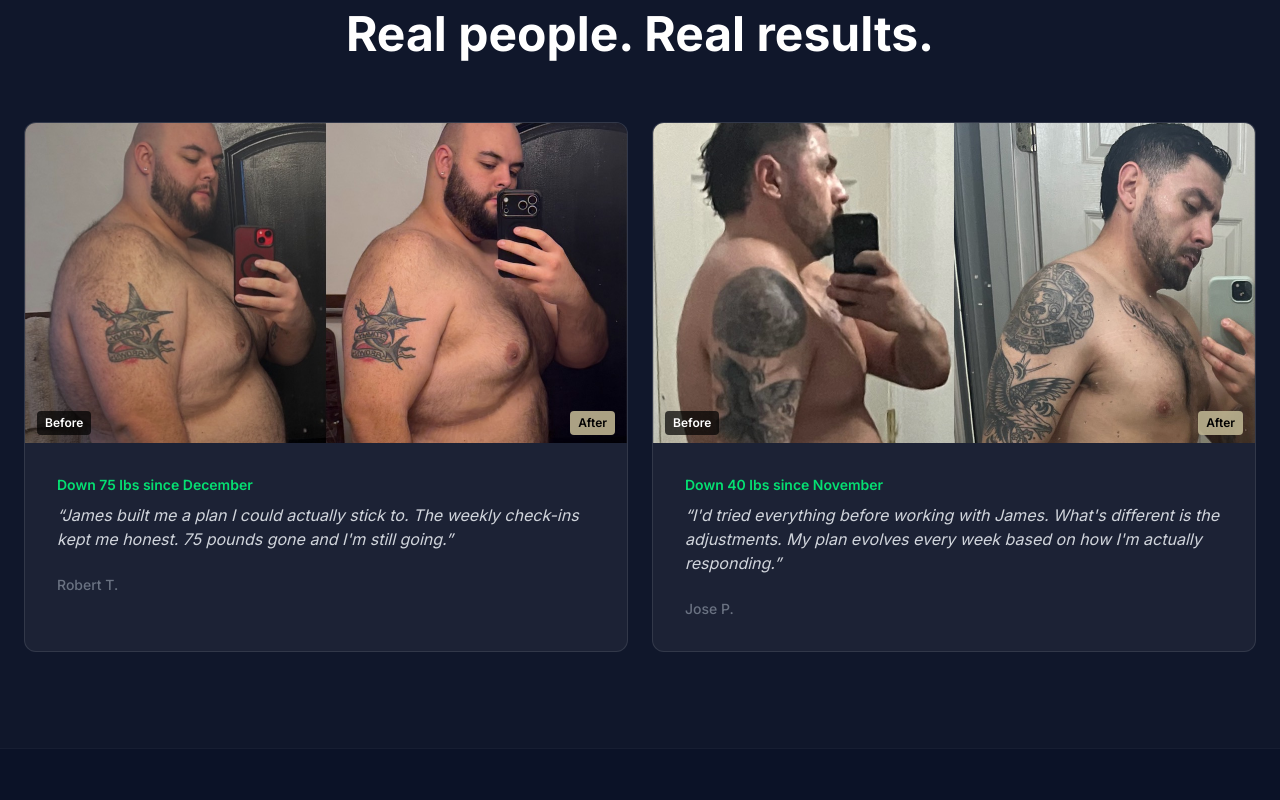
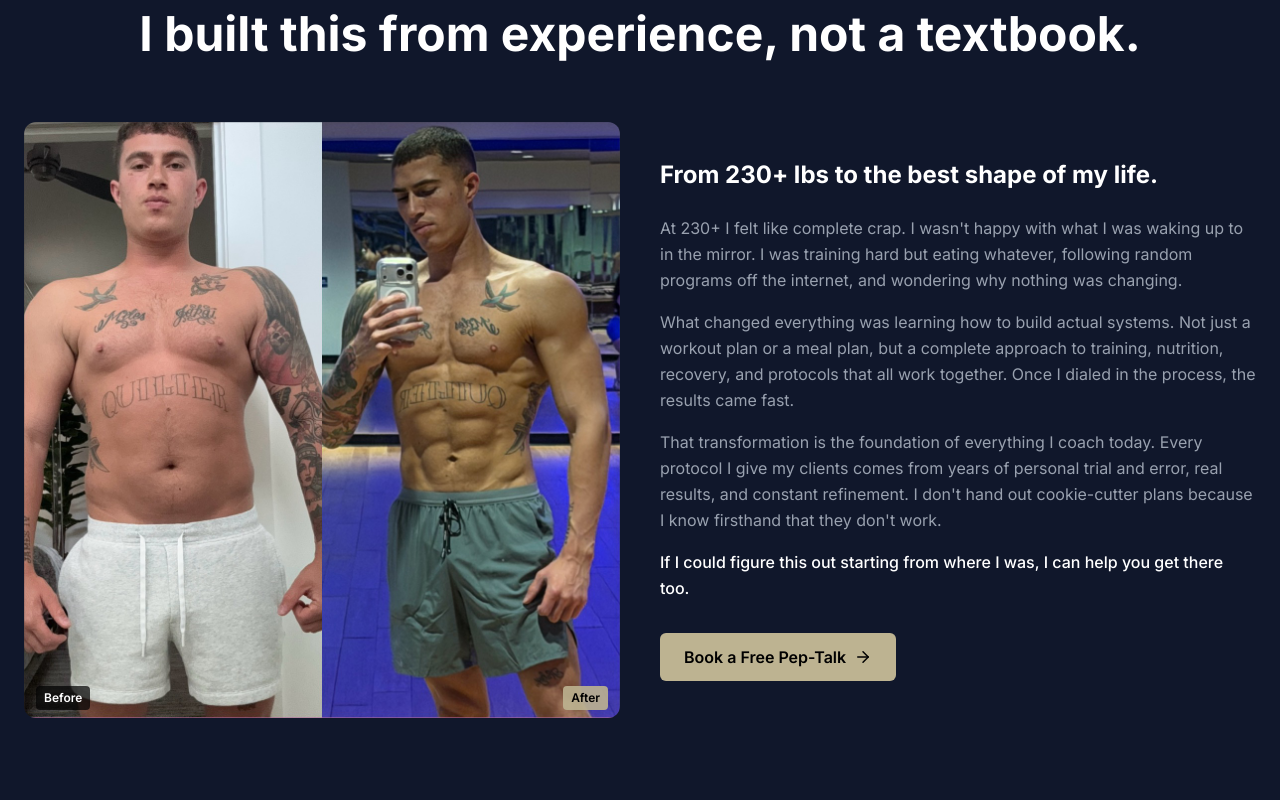
Before and after one commit to protocolsbyjames/protocols-by-james-website, a Next.js app: page / in a window 1280 px wide. Shown: the part 2780-3580 px from the top of the page. Built offline with nearby package versions, Linux system fonts and the light colour scheme.

Commit message:
Move solo photo to coaching page, update transformation story

```diff
--- a/src/app/coaching/page.tsx
+++ b/src/app/coaching/page.tsx
@@ -10,6 +10,7 @@ import {
   Users,
 } from "lucide-react";
 import Link from "next/link";
+import Image from "next/image";
 
 const steps = [
   {
@@ -196,6 +197,59 @@ export default function CoachingPage() {
             full 1:1 coaching — every plan is built around you and your
             goals. No cookie-cutter.
           </p>
+        </div>
+      </section>
+
+      {/* Meet Your Coach */}
+      <section className="py-20 px-6 bg-[#0d1628]">
+        <div className="max-w-6xl mx-auto">
+          <div className="grid grid-cols-1 lg:grid-cols-2 gap-12 items-center">
+            <div className="rounded-2xl overflow-hidden">
+              <Image
+                src="/testimonials/PBJ.jpeg"
+                alt="James Quilter"
+                width={600}
+                height={800}
+                className="w-full h-[500px] object-cover object-top"
+              />
+            </div>
+            <div>
+              <span className="text-amber-400 font-semibold tracking-widest uppercase text-sm">
+                Meet Your Coach
+              </span>
+              <h2 className="text-3xl md:text-4xl font-bold mt-4 mb-6">
+                I&apos;ve been where you are.
+              </h2>
+              <div className="space-y-4 text-zinc-400 leading-relaxed">
+                <p>
+                  At 230+ I felt like complete crap. I wasn&apos;t happy with
+                  what I was waking up to in the mirror. Training hard but
+                  eating whatever, following random programs, and getting
+                  nowhere.
+                </p>
+                <p>
+                  What changed everything was building real systems. Not just
+                  a workout plan, but a complete approach to training,
+                  nutrition, recovery, and protocols that all work together.
+                  Once I dialed it in, the results came fast.
+                </p>
+                <p>
+                  Now I take everything I learned through that process and
+                  build it for my clients. Every protocol comes from real
+                  experience and constant refinement. That&apos;s why this
+                  works.
+                </p>
+              </div>
+              <div className="mt-8">
+                <Link
+                  href="/peptalk/book"
+                  className="inline-flex items-center gap-2 bg-amber-400 text-black px-6 py-3 rounded-md font-semibold hover:bg-amber-500 transition-colors"
+                >
+                  Book a Free Pep-Talk <ArrowRight className="w-4 h-4" />
+                </Link>
+              </div>
+            </div>
+          </div>
         </div>
       </section>
 
--- a/src/app/page.tsx
+++ b/src/app/page.tsx
@@ -165,11 +165,74 @@ export default function Home() {
         </div>
       </section>
 
-      {/* Testimonials */}
+      {/* My Transformation */}
       <section className="py-24 px-6 bg-white/[0.02]">
         <div className="max-w-7xl mx-auto">
           <div className="text-center mb-16">
-            <p className="text-sm uppercase tracking-[0.2em] text-gray-500 mb-4">Results</p>
+            <p className="text-sm uppercase tracking-[0.2em] text-gray-500 mb-4">My Story</p>
+            <h2 className="text-3xl md:text-5xl font-bold">
+              I built this from experience, not a textbook.
+            </h2>
+          </div>
+          <div className="grid grid-cols-1 lg:grid-cols-2 gap-10 items-center">
+            {/* Photos */}
+            <div className="space-y-4">
+              <div className="relative rounded-xl overflow-hidden">
+                <Image
+                  src="/testimonials/james-transformation.JPG"
+                  alt="James Quilter before and after transformation"
+                  width={900}
+                  height={600}
+                  className="w-full h-auto object-cover"
+                />
+                <div className="absolute bottom-0 inset-x-0 flex justify-between px-3 pb-2">
+                  <span className="bg-black/70 text-white text-xs font-semibold px-2 py-1 rounded">
+                    Before
+                  </span>
+                  <span className="bg-amber-400/90 text-black text-xs font-semibold px-2 py-1 rounded">
+                    After
+                  </span>
+                </div>
+              </div>
+            </div>
+
+            {/* Story */}
+            <div>
+              <h3 className="text-2xl font-bold mb-6">
+                From 230+ lbs to the best shape of my life.
+              </h3>
+              <div className="space-y-4 text-gray-400 leading-relaxed">
+                <p>
+                  At 230+ I felt like complete crap. I wasn&apos;t happy with what I was waking up to in the mirror. I was training hard but eating whatever, following random programs off the internet, and wondering why nothing was changing.
+                </p>
+                <p>
+                  What changed everything was learning how to build actual systems. Not just a workout plan or a meal plan, but a complete approach to training, nutrition, recovery, and protocols that all work together. Once I dialed in the process, the results came fast.
+                </p>
+                <p>
+                  That transformation is the foundation of everything I coach today. Every protocol I give my clients comes from years of personal trial and error, real results, and constant refinement. I don&apos;t hand out cookie-cutter plans because I know firsthand that they don&apos;t work.
+                </p>
+                <p className="text-white font-medium">
+                  If I could figure this out starting from where I was, I can help you get there too.
+                </p>
+              </div>
+              <div className="mt-8">
+                <Link
+                  href="/peptalk/book"
+                  className="bg-amber-400 text-black px-6 py-3 rounded-md font-semibold hover:bg-amber-500 transition-colors inline-flex items-center gap-2"
+                >
+                  Book a Free Pep-Talk <ArrowRight size={18} />
+                </Link>
+              </div>
+            </div>
+          </div>
+        </div>
+      </section>
+
+      {/* Testimonials */}
+      <section className="py-24 px-6 border-t border-white/5">
+        <div className="max-w-7xl mx-auto">
+          <div className="text-center mb-16">
+            <p className="text-sm uppercase tracking-[0.2em] text-gray-500 mb-4">Client Results</p>
             <h2 className="text-3xl md:text-5xl font-bold">
               Real people. Real results.
             </h2>
```
Also changed, not shown: public/testimonials/PBJ.jpeg (added), public/testimonials/james-transformation.JPG (added).
